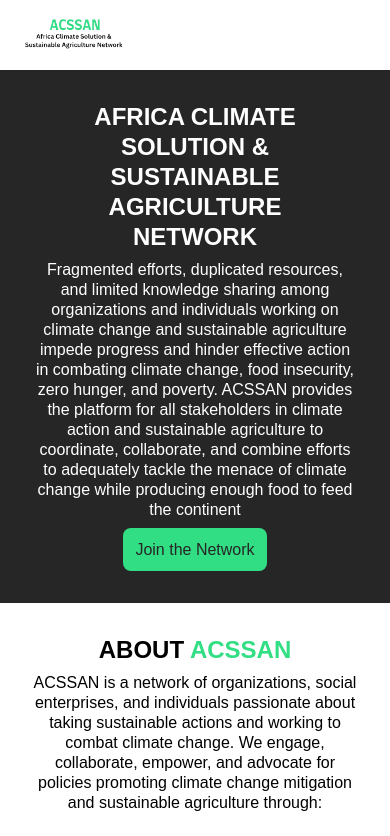
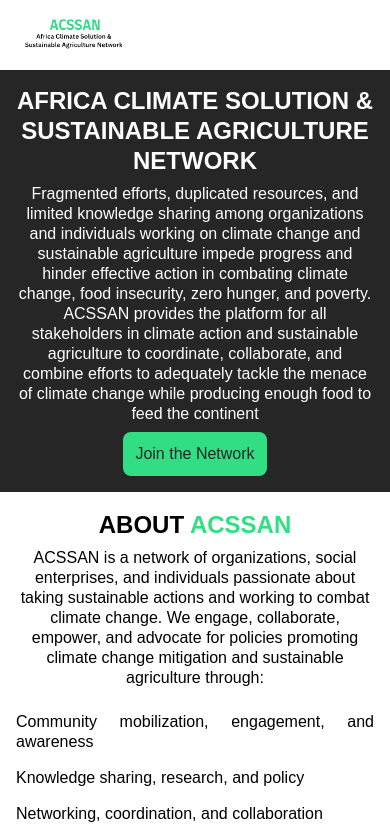
Before and after one commit to AmoroBG/sateconsult-website, a React (Vite) app: page / in a window 390 px wide. Shown: the top 836 px of the page. Built offline with nearby package versions, Linux system fonts and the light colour scheme.

Commit message:
Reduce the paddding of the sections in mobile

```diff
--- a/src/index.css
+++ b/src/index.css
@@ -317,7 +317,7 @@
     .partners,
     .contact,
     .blog {
-      padding: 2rem 2.5rem;
+      padding: 1.5rem;
     }
 
     img {
@@ -354,18 +354,14 @@
 /* Extra small devices (phones, 576px and down) */
 @media only screen and (max-width: 576px) {
     /* Utility Classes */
-    h1,
-    h2 {
-      margin: 0 1rem;
-    }
-
     .hero,
     .about,
     .programs,
     .partners,
     .contact,
     .blog {
-      padding: 2rem;
+      padding: 1rem;
+      text-align: justify;
     }
 
     /* Header and Footer */
```
